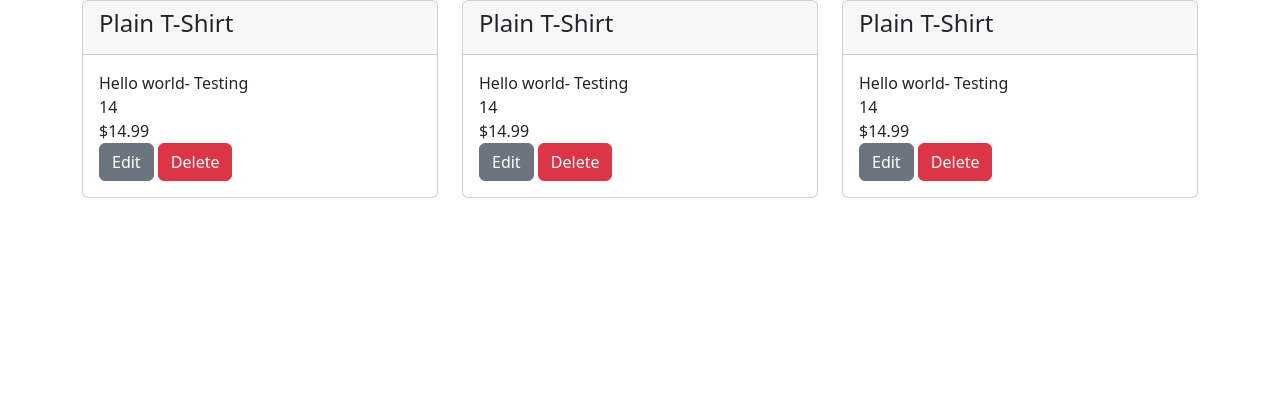
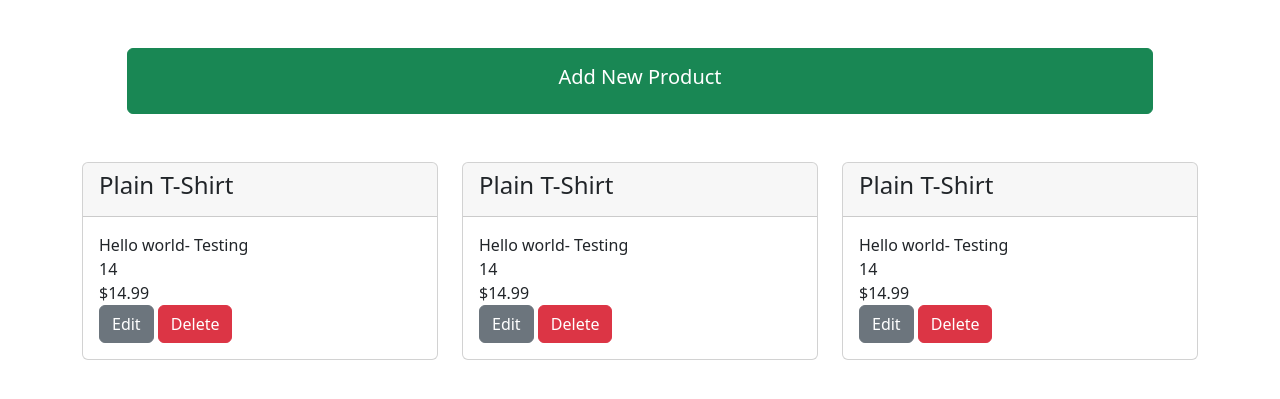
Before and after one commit to wseban/Get-Route, a Node server app: page /profile in a window 1280 px wide. Shown: the part 72-471 px from the top of the page. Run offline with Node 20, Linux system fonts and the light colour scheme; a user stored in the database is signed in; data comes from the database, SQL or seed files in the repository; some libraries are stand-ins or nearby versions.

Commit message:
slight updates to profile page layout

```diff
--- a/views/profile.handlebars
+++ b/views/profile.handlebars
@@ -1,4 +1,7 @@
-<div class="row">
+<div class="row justify-content-around">
+<button class="btn buy-btn btn-success m-5 p-3" style = "width: 90%"><h5>Add New Product</h5></button>
+</div>
+<div class="row justify-content-around">
 {{#each products as |product| }}
 {{> product-cards}}
 {{/each}}
```
